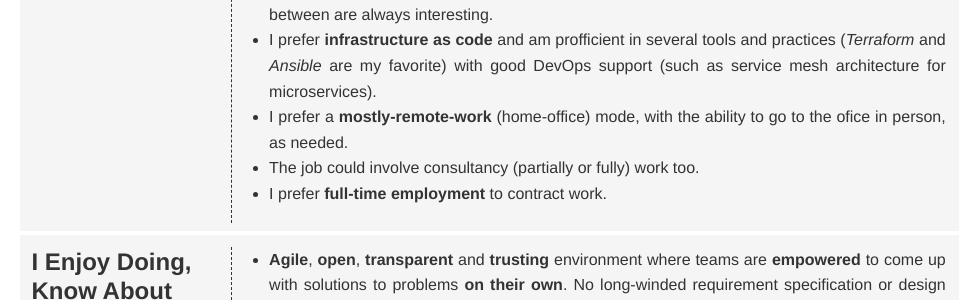
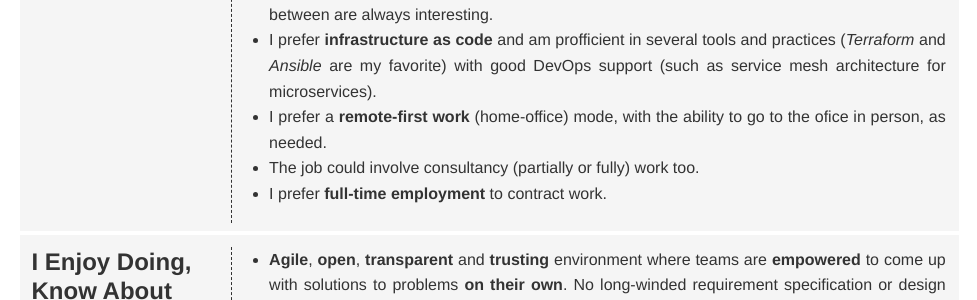
Before and after one commit to petr-motejlek/my-cv, a Jekyll site: the page built from _pages/index.markdown, in a window 1280 px wide and 900 px high, scrolled down 660 px. Shown: the part 152-452 px from the top of the window, without its empty margins (151-1128 px from the left). Built offline with Jekyll 4.4.1, drawn with Linux system fonts in a browser that asks for light colours.

Commit message:
Update index.markdown

```diff
--- a/_pages/index.markdown
+++ b/_pages/index.markdown
@@ -84,7 +84,7 @@ title: Curriculum Vitae
   tools and practices (_Terraform_ and _Ansible_ are my favorite)
   with good DevOps support (such as service mesh architecture for
   microservices).
-- I prefer a __mostly-remote-work__ (home-office) mode, with the ability
+- I prefer a __remote-first work__ (home-office) mode, with the ability
   to go to the ofice in person, as needed.
 - The job could involve consultancy (partially or fully) work too.
 - I prefer __full-time employment__ to contract work.
```
